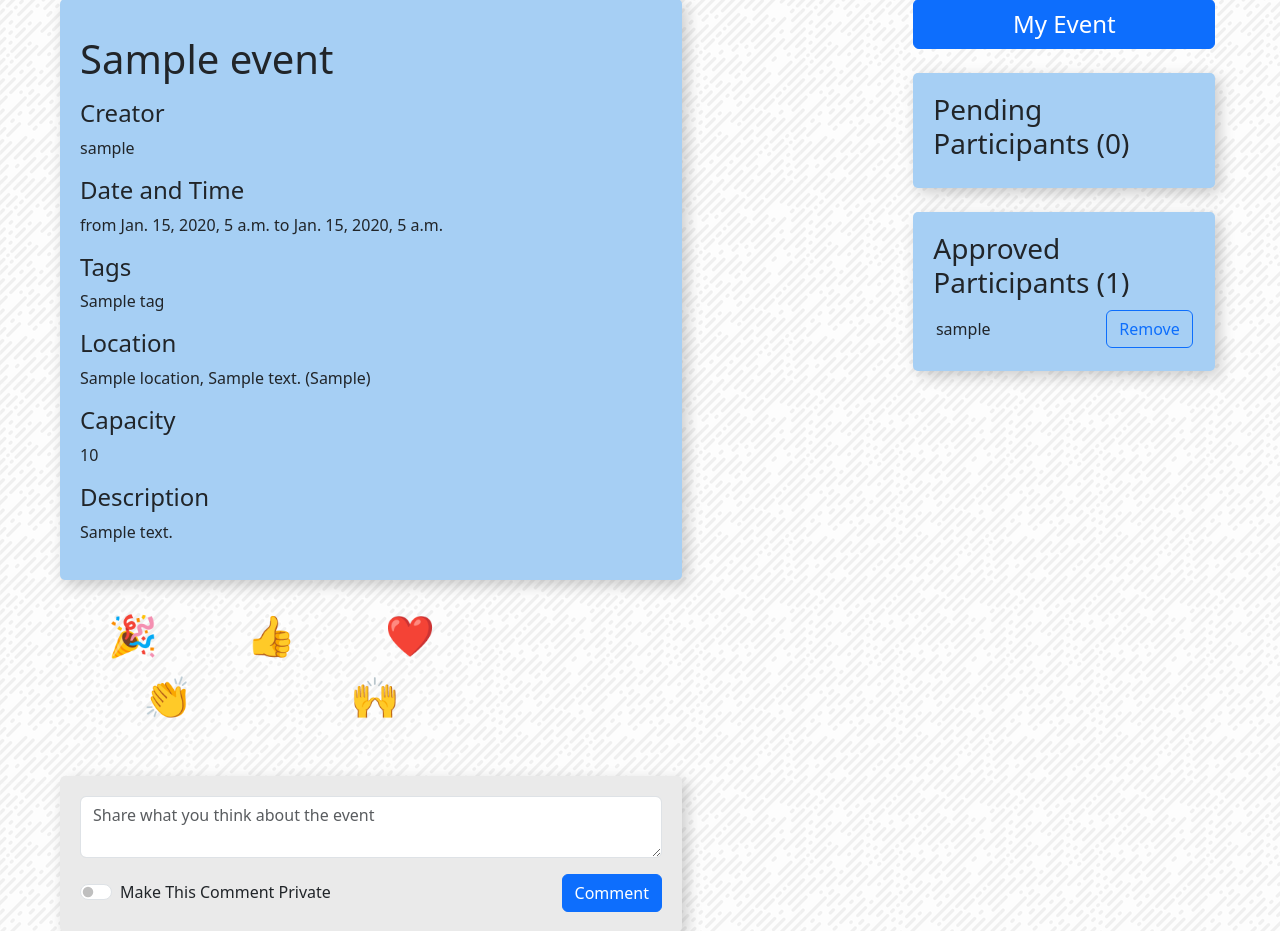
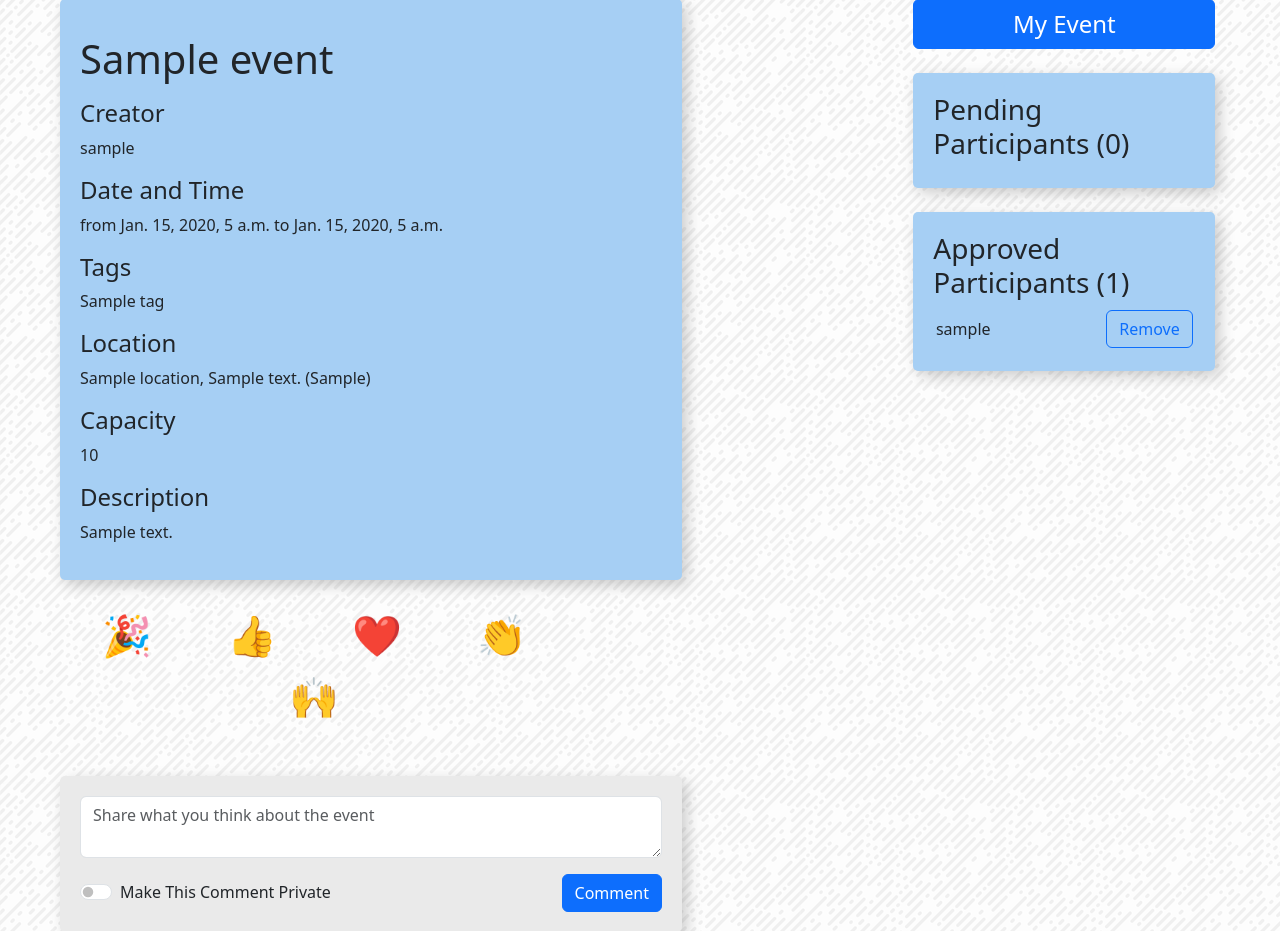
Before and after one commit to gcivil-nyu-org/Wednesday-Fall2023-Team-3, a Django app: page /events/1/ in a window 1280 px wide; the page is wider, and only the part inside the window is pictured. Shown: the part 217-1148 px from the top of that part. Run offline with Django 4.2, Linux system fonts and the light colour scheme; a user stored in the database is signed in; tables that the repository leaves empty hold one stand-in row (values such as "Sample post"); some libraries are stand-ins or nearby versions; some web fonts are replaced.

Commit message:
minor adjust ui

```diff
--- a/events/templates/events/event-detail.html
+++ b/events/templates/events/event-detail.html
@@ -110,13 +110,14 @@
 }
 
 .emoji-container {
-    width: 50%;
-    min-width: 400px;
+    width: 60%;
+    min-width: 500px;
 }
 
 ul {
     list-style-type: none;
 }
+
 
 </style>
 
@@ -216,7 +217,7 @@ ul {
                                         <div class="row collapse" id="{{ emoji }}-users">
                                             <p class="text-center">{{ count }}</p>
                                             {% if emoji_users %}
-                                            <ul>
+                                            <ul class="sticky-note-outline-container mx-1">
                                                 {% for emoji_user in emoji_users %}
                                                     <li>{{ emoji_user }}</li>
                                                 {% endfor %}
```
